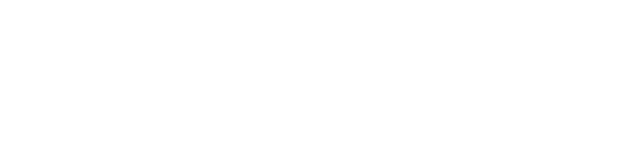
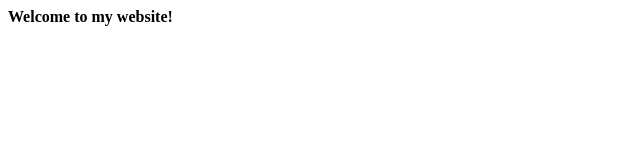
Before and after one commit to MiscPractice/miscpractice.github.io, a plain HTML site: page index.html in a window 1280 px wide. Shown: the whole page, without its empty margins (0-640 px from the left). Drawn offline with Linux system fonts and the light colour scheme.

Commit message:
Update index.html

```diff
--- a/index.html
+++ b/index.html
@@ -1,5 +1,7 @@
 <!DOCTYPE HTML>
 <html>
+ <meta charset="utf-8">
  <body>
+  <strong>Welcome to my website!</strong>
  </body>
 <html>
```
